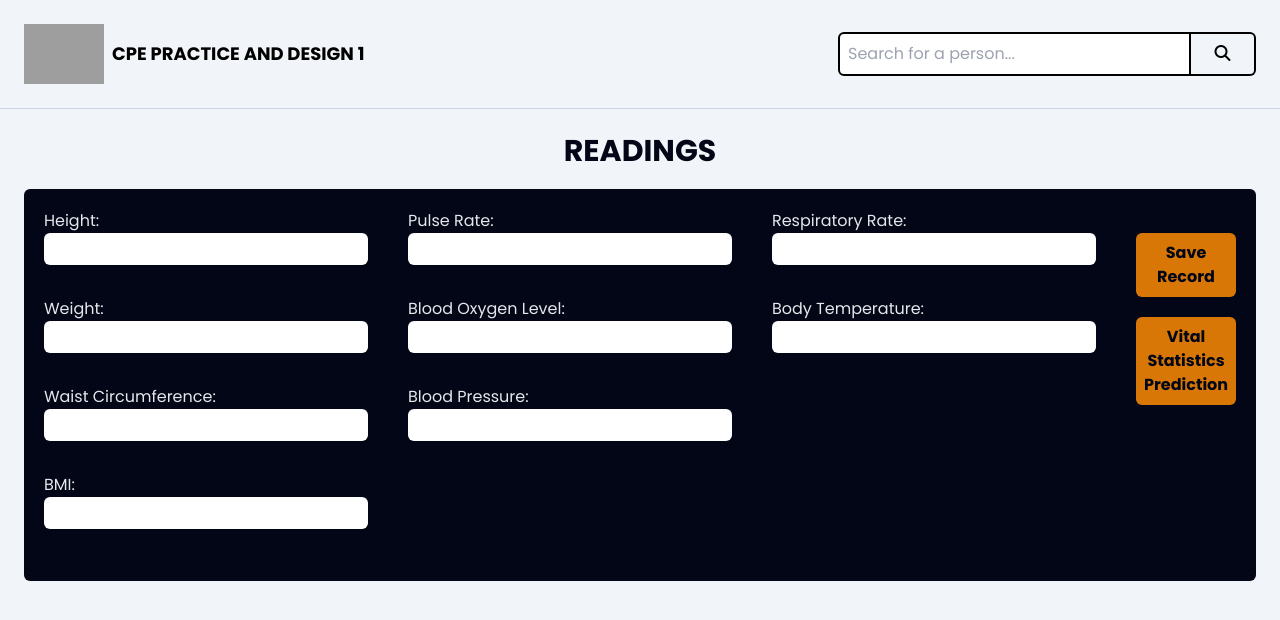
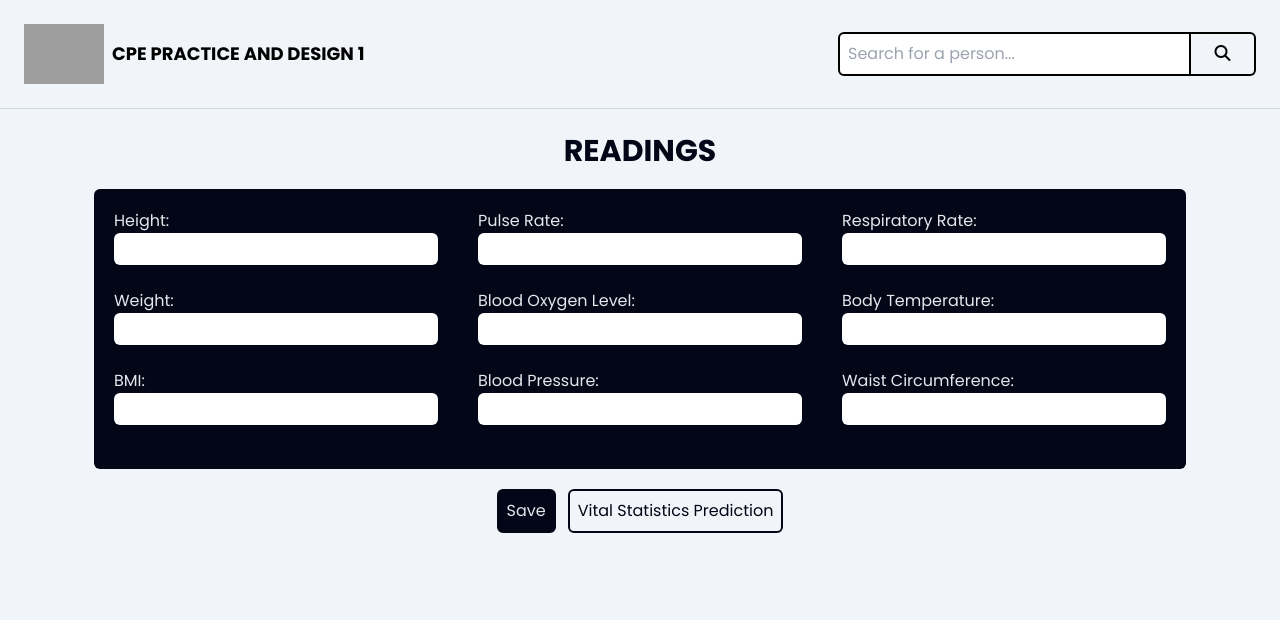
Before and after one commit to Ravend1028/CPE-PRAC-DES-FE, a React (Vite) app: page /form/readings in a window 1280 px wide. Shown: the top 620 px of the page. Built offline with nearby package versions, Linux system fonts and the light colour scheme; grey boxes are pictures that could not be loaded.

Commit message:
updated Home page

```diff
--- a/src/components/PersonDetails.jsx
+++ b/src/components/PersonDetails.jsx
@@ -1,10 +1,9 @@
 import React from 'react';
 import avatar from '../assets/images/avatar-placeholder.jpg';
-import PredictionButton from './PredictionButton';
 
-const PersonDetails = ({ name, age, gender, email, phone }) => {
+const PersonDetails = ({ name, age, gender, email, phone, children }) => {
   return (
-    <div className='container mx-auto border-1 border-black p-3 rounded-md font-poppins flex flex-col justify-center items-center bg-amber-500 space-y-10 w-[500px] h-[500px]'>
+    <div className='container mx-auto border-1 border-black p-3 rounded-md font-poppins flex flex-col justify-center items-center bg-amber-500 space-y-10 w-[500px] h-[400px]'>
       <img src={ avatar } alt="cdm-logo" className='w-1/4 rounded-full'/>
 
       <div className="details">
@@ -25,7 +24,7 @@ const PersonDetails = ({ name, age, gender, email, phone }) => {
         </h6>
       </div>
 
-      <PredictionButton />
+      { children }
     </div>
   )
 }
--- a/src/components/PredictionButton.jsx
+++ b/src/components/PredictionButton.jsx
@@ -1,9 +1,9 @@
 import React from 'react'
 
-const PredictionButton = ({ style = 'bg-slate-950 rounded-md text-gray-200 p-2 text-md hover:text-amber-500' }) => {
+const PredictionButton = ({ style = 'bg-slate-950 rounded-md text-gray-200 p-2 text-md hover:text-amber-500', onClick }) => {
   return (
     <div className='container mx-auto flex justify-center'>
-      <button className = { style }>
+      <button className = { style } onClick={ onClick }>
         Vital Statistics Prediction
       </button>
     </div>
--- /dev/null
+++ b/src/components/PredictionResult.jsx
@@ -0,0 +1,22 @@
+import React from 'react'
+
+const PredictionResult = ({ style = 'flex flex-col rounded-md bg-slate-950 text-gray-200 p-3 space-y-3'}) => {
+  return (
+    <div className = { style }>
+      <h4 className='font-bold uppercase'>
+        Predicted Conditions:
+      </h4>
+
+      <ul>
+        <li>
+          Diabetic
+        </li>
+        <li>Fever</li>
+        <li>Dehydrated</li>
+        <li>Kulang sa lambing</li>
+      </ul>
+    </div>
+  )
+}
+
+export default PredictionResult
--- a/src/pages/Readings.jsx
+++ b/src/pages/Readings.jsx
@@ -1,7 +1,99 @@
-import React from 'react'
-import PredictionButton from '../components/PredictionButton'
+import React from 'react';
+import { useState } from 'react';
+import PredictionButton from '../components/PredictionButton';
+import PredictionResult from '../components/PredictionResult';
 
 const Readings = () => {
+
+  const [fieldAddition, setFieldAddition] = useState(false);
+  const [showResult, setShowResult] = useState(false);
+  const [formData, setFormData] = useState({
+    name: '',
+    age: '',
+    email: '',
+    phone: '',
+    gender: '',
+    height: '',
+    weight: '',
+    bmi: '',
+    pulseRate: '',
+    bloodOxygenLevel: '',
+    bloodPressure: '',
+    respiratoryRate: '',
+    bodyTemperature: '',
+    waist: '',
+  });
+
+  const handleChange = (e) => {
+    const { name, value } = e.target;
+    setFormData({
+      ...formData,
+      [name]: value,
+    });
+  };
+
+  const handleSubmit = async (e) => {
+    e.preventDefault();
+
+    const payload = {
+      id: Date.now().toString(), // Unique ID for each record
+      name: formData.name,
+      age: formData.age,
+      email: formData.email,
+      phone: formData.phone,
+      gender: formData.gender,
+      vitalStatistics: {
+        height: formData.height,
+        weight: formData.weight,
+        bodyTemperature: formData.bodyTemperature,
+        pulseRate: formData.pulseRate,
+        bloodPressure: formData.bloodPressure,
+        respiratoryRate: formData.respiratoryRate,
+        bloodOxigenLevel: formData.bloodOxygenLevel,
+        BMI: formData.bmi,
+        waistCircumference: formData.waist,
+      },
+    };
+
+    try {
+      const response = await fetch('http://localhost:3000/person', {
+        method: 'POST',
+        headers: {
+          'Content-Type': 'application/json',
+        },
+        body: JSON.stringify(payload),
+      });
+
+      if (response.ok) {
+        alert('Record added successfully!');
+        setFormData({
+          name: '',
+          age: '',
+          email: '',
+          phone: '',
+          gender: '',
+          height: '',
+          weight: '',
+          bmi: '',
+          pulseRate: '',
+          bloodOxygenLevel: '',
+          bloodPressure: '',
+          respiratoryRate: '',
+          bodyTemperature: '',
+          waist: '',
+        });
+
+        setFieldAddition(false);
+        setShowResult(false);
+      } else {
+        alert('Failed to add record.');
+      }
+    } catch (error) {
+      console.error('Error:', error);
+      alert('An error occurred while adding the record.');
+    }
+  };
+
   return (
     <main>
       <div className="container mx-auto p-6 flex flex-col justify-center items-center font-poppins space-y-5">
@@ -9,48 +101,88 @@ const Readings = () => {
           Readings
         </h2>
 
-        <form className='flex flex-row justify-center items-start bg-slate-950 text-gray-200 p-5 rounded-md space-x-10'>
+        <div className='flex space-x-3'>
+          <form className='flex flex-row justify-center items-start bg-slate-950 text-gray-200 p-5 rounded-md space-x-10' onSubmit = { handleSubmit } >
+            {
+              fieldAddition ?
+              <div className='flex flex-col'>
+                <label for="name">Name:</label>
+                <input type="text" id="name" name="name" value = { formData.name } onChange = { handleChange } className='rounded-md text-slate-950 p-1' /><br/>
+
+                <label for="age">Age:</label>
+                <input type="text" id="age" name="age" value = { formData.age } onChange = { handleChange } className='rounded-md text-slate-950 p-1' /><br/>
+
+                <label for="gender">Gender:</label>
+                <input type="text" id="gender" name="gender" value = { formData.gender } onChange = { handleChange } className='rounded-md text-slate-950 p-1' /><br/>
+
+                <label for="email">Email:</label>
+                <input type="text" id="email" name="email" value = { formData.email } onChange = { handleChange }  className='rounded-md text-slate-950 p-1' /><br/>
+
+                <label for="phone">Phone:</label>
+                <input type="text" id="phone" name="phone" value = { formData.phone } onChange = { handleChange } className='rounded-md text-slate-950 p-1' /><br/>
+
+                <button type='submit' className='bg-amber-600 rounded-md text-slate-950 p-2 font-bold'>
+                  Submit
+                </button>
+              </div> : ''
+            }
+
             <div className='flex flex-col'>
               <label for="height">Height:</label>
-            <input type="text" id="height" name="height" className='mb-2 rounded-md text-slate-950 p-1' /><br/>
+              <input type="text" id="height" name="height" value = { formData.height }
+              onChange = { handleChange } className='rounded-md text-slate-950 p-1' /><br/>
 
               <label for="weight">Weight:</label>
-            <input type="text" id="weight" name="weight" className='mb-2 rounded-md text-slate-950 p-1' /><br/>
-
-            <label for="waist">Waist Circumference:</label>
-            <input type="text" id="waist" name="waist" className='mb-2 rounded-md text-slate-950 p-1' /><br/>
+              <input type="text" id="weight" name="weight" value = { formData.weight }
+              onChange = { handleChange } className='rounded-md text-slate-950 p-1' /><br/>
 
               <label for="bmi">BMI:</label>
-            <input type="text" id="bmi" name="bmi" className='mb-2 rounded-md text-slate-950 p-1' /><br/>
+              <input type="text" id="bmi" name="bmi" value = { formData.bmi }
+              onChange = { handleChange } className='rounded-md text-slate-950 p-1' /><br/>
             </div>
 
             <div className='flex flex-col'>
               <label for="pulseRate">Pulse Rate:</label>
-            <input type="text" id="pulseRate" name="pulseRate" className='mb-2 rounded-md text-slate-950 p-1' /><br/>
+              <input type="text" id="pulseRate" name="pulseRate" value = { formData.pulseRate }
+              onChange = { handleChange } className='rounded-md text-slate-950 p-1' /><br/>
 
               <label for="bloodOxygenLevel">Blood Oxygen Level:</label>
-            <input type="text" id="bloodOxygenLevel" name="bloodOxygenLevel" className='mb-2 rounded-md text-slate-950 p-1' /><br/>
+              <input type="text" id="bloodOxygenLevel" name="bloodOxygenLevel" value = { formData.bloodOxygenLevel }
+              onChange = { handleChange } className='rounded-md text-slate-950 p-1' /><br/>
 
               <label for="bloodPressure">Blood Pressure:</label>
-            <input type="text" id="bloodPressure" name="bloodPressure" className='mb-2 rounded-md text-slate-950 p-1' /><br/>
+              <input type="text" id="bloodPressure" name="bloodPressure" value = { formData.bloodPressure }
+              onChange = { handleChange } className='rounded-md text-slate-950 p-1' /><br/>
             </div>
 
             <div className='flex flex-col'>
               <label for="respiratoryRate">Respiratory Rate:</label>
-            <input type="text" id="respiratoryRate" name="respiratoryRate" className='mb-2 rounded-md text-slate-950 p-1' /><br/>
+              <input type="text" id="respiratoryRate" name="respiratoryRate" value = { formData.respiratoryRate }
+              onChange = { handleChange } className='rounded-md text-slate-950 p-1' /><br/>
 
               <label for="bodyTemperature">Body Temperature:</label>
-            <input type="text" id="bodyTemperature" name="bodyTemperature" className='mb-2 rounded-md text-slate-950 p-1' /><br/>
+              <input type="text" id="bodyTemperature" name="bodyTemperature" value = { formData.bodyTemperature }
+              onChange = { handleChange } className='rounded-md text-slate-950 p-1' /><br/>
+
+              <label for="waist">Waist Circumference:</label>
+              <input type="text" id="waist" name="waist" value = { formData.waist }
+              onChange = { handleChange } className='rounded-md text-slate-950 p-1' /><br/>
+            </div>
+          </form>
+
+
+          {
+            showResult ? <PredictionResult style='flex flex-col rounded-md bg-amber-500 text-slate-950 p-3 space-y-3' /> : ''
+          }
         </div>
 
-          <div className='flex flex-col mt-6 space-y-5 font-bold'>
-            <button className='bg-amber-600 text-slate-950 rounded-md p-2 text-md hover:bg-amber-500'>
-              Save Record
+        <div className='flex space-x-3 mt-6'>
+          <button className='nowrap bg-slate-950 text-gray-200 rounded-md p-2 text-md hover:bg-amber-500 stext-slate-950 border-2 border-slate-950' onClick = {() => { setFieldAddition(!fieldAddition); } }>
+            { fieldAddition ? 'Cancel' : 'Save' }
           </button>
 
-            <PredictionButton style = 'bg-amber-600 text-slate-950 rounded-md p-2 text-md hover:bg-amber-500'/>
+          <PredictionButton style = 'text-slate-950 border-2 border-slate-950 rounded-md p-2 text-md hover:bg-amber-500' onClick={ () => { setShowResult(!showResult) } }/>
         </div>
-        </form>
       </div>
     </main>
   )
```
Also changed, not shown: src/components/Hero.jsx (added, +33 -0 lines), src/pages/Home.jsx (+6 -38 lines), src/pages/PatientRecord.jsx (+18 -1 lines), src/pages/Records.jsx (+21 -1 lines), note.txt, public/munti-logo.png (added), src/assets/images/buli-center.jpg (added). Lines whose indentation alone changed are shown as unchanged.
